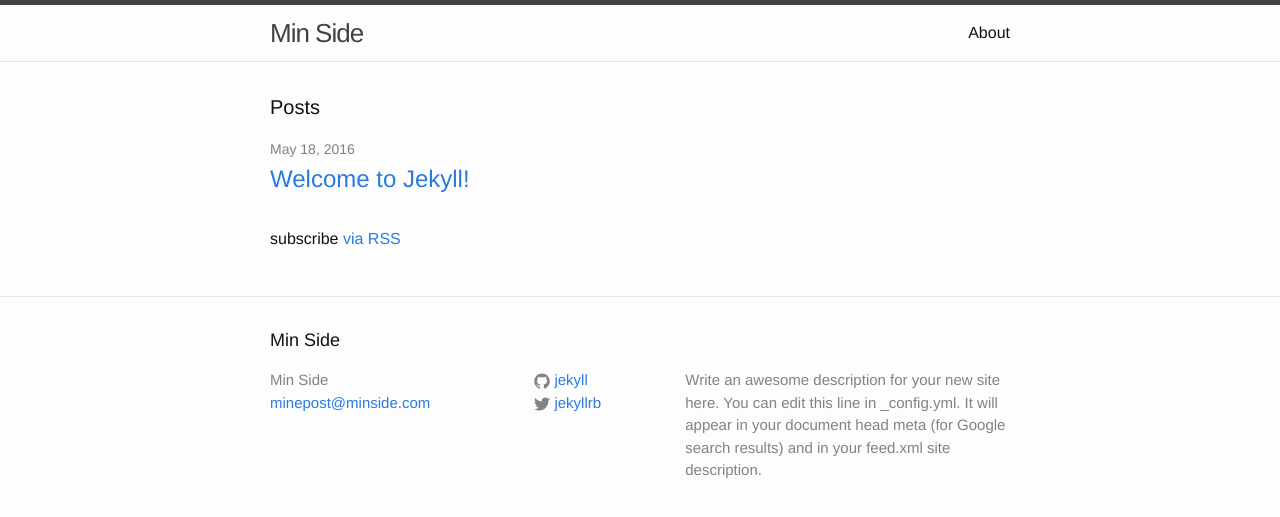
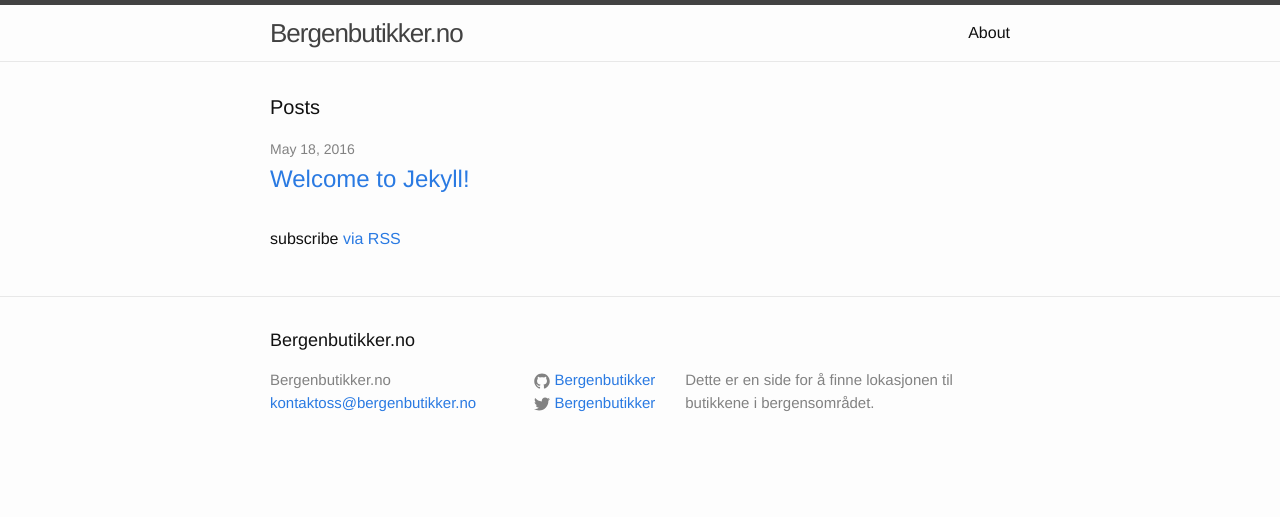
Before and after one commit to eikenottt/eikenottt.github.io, a Jekyll site: the page built from index.html, in a window 1280 px wide. Shown: the top 517 px of the page. Built offline with Jekyll 4.4.1, drawn with Linux system fonts in a browser that asks for light colours.

Commit message:
Endringer
Endret tittel på siden, epost, url, mm.

```diff
--- a/_config.yml
+++ b/_config.yml
@@ -6,16 +6,14 @@
 # 'jekyll serve'. If you change this file, please restart the server process.
 
 # Site settings
-title: Min Side
-email: minepost@minside.com
+title: Bergenbutikker.no
+email: kontaktoss@bergenbutikker.no
 description: > # this means to ignore newlines until "baseurl:"
-  Write an awesome description for your new site here. You can edit this
-  line in _config.yml. It will appear in your document head meta (for
-  Google search results) and in your feed.xml site description.
+  Dette er en side for å finne lokasjonen til butikkene i bergensområdet.
 baseurl: "" # the subpath of your site, e.g. /blog
-url: "http://yourdomain.com" # the base hostname & protocol for your site
-twitter_username: jekyllrb
-github_username:  jekyll
+url: "http://bergenbutikker.no" # the base hostname & protocol for your site
+twitter_username: Bergenbutikker
+github_username:  Bergenbutikker
 
 # Build settings
 markdown: kramdown
```
